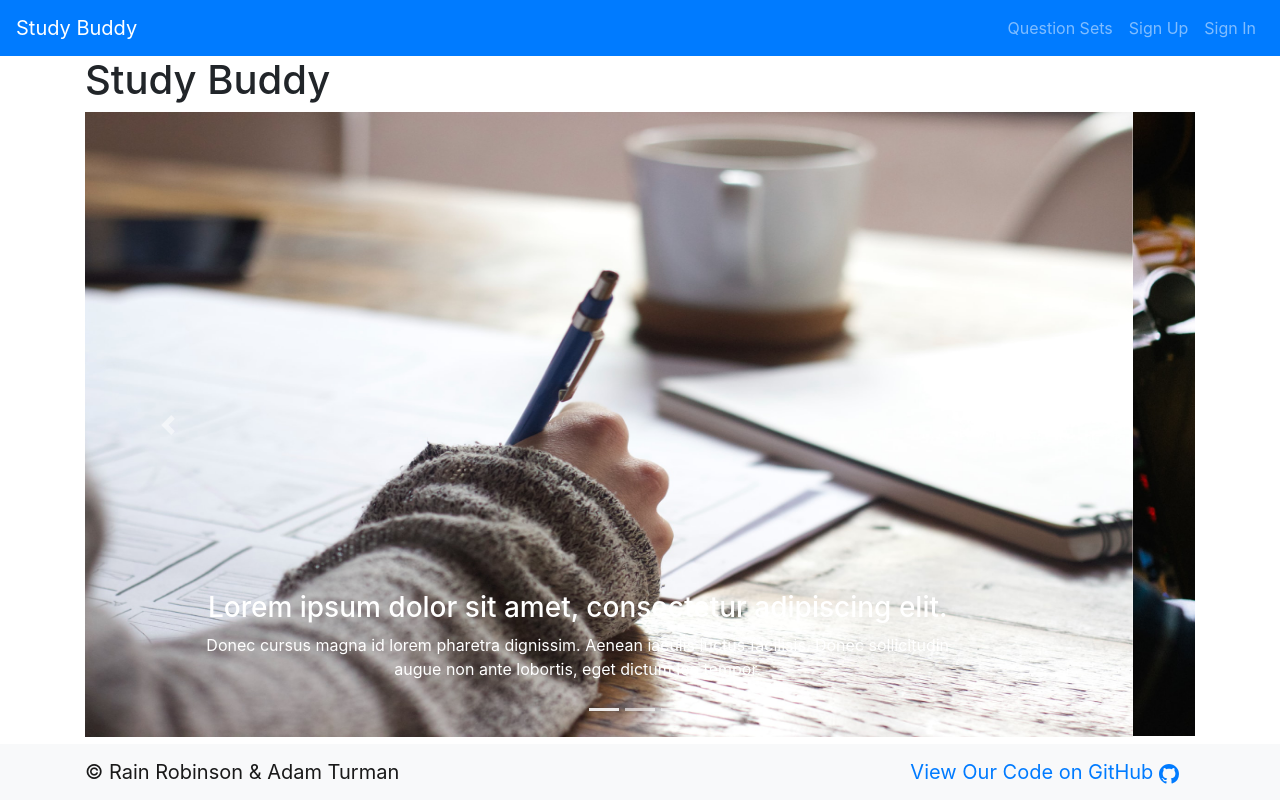
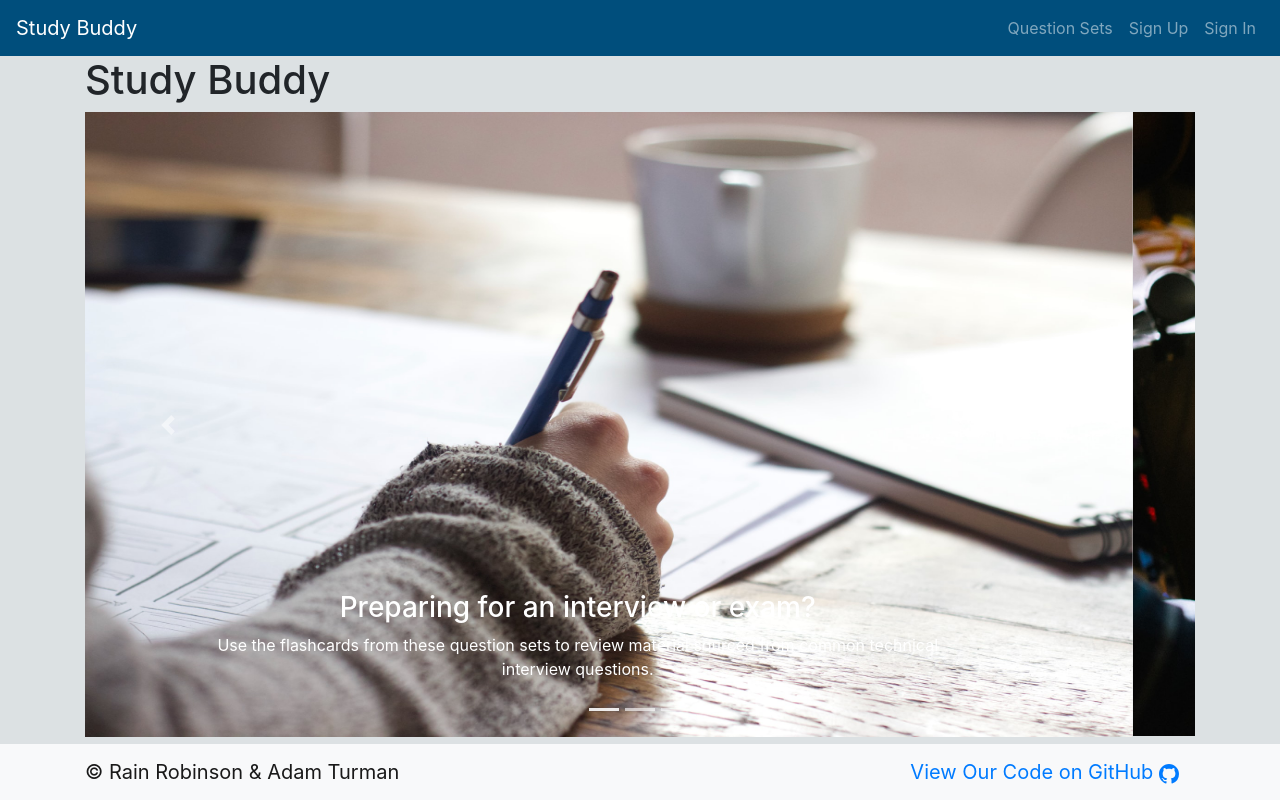
Before and after one commit to Adam-Rain/study_buddy_client, a React app: page /#/ in a window 1280 px wide. Built offline with nearby package versions, Linux system fonts and the light colour scheme.

Commit message:
styling and laid groundwork for a sidebar component

```diff
--- a/package.json
+++ b/package.json
@@ -19,6 +19,7 @@
     "react-card-flip": "^1.0.11",
     "react-dom": "^16.4.2",
     "react-icons": "^4.1.0",
+    "react-pro-sidebar": "^0.5.0",
     "react-router-dom": "^4.3.1",
     "resolve": "1.6.0",
     "url-loader": "0.6.2"
--- a/src/components/Header/Header.js
+++ b/src/components/Header/Header.js
@@ -23,7 +23,7 @@ const alwaysOptions = (
 )
 
 const Header = ({ user }) => (
-  <Navbar bg="primary" variant="dark" expand="md">
+  <Navbar style={{ backgroundColor: '#004E7C' }} variant="dark" expand="md">
     <Navbar.Brand href="#">
       Study Buddy
     </Navbar.Brand>
--- a/src/components/Home/Home.js
+++ b/src/components/Home/Home.js
@@ -25,8 +25,8 @@ function HomeCarousel () {
           />
           <Carousel.Caption>
             <div className={styles.carouselTextDiv}>
-              <h3>Lorem ipsum dolor sit amet, consectetur adipiscing elit.</h3>
-              <p>Donec cursus magna id lorem pharetra dignissim. Aenean iaculis luctus facilisis. Donec sollicitudin augue non ante lobortis, eget dictum leo tempor.</p>
+              <h3>Preparing for an interview or exam?</h3>
+              <p>Use the flashcards from these question sets to review material sourced from common technical interview questions.</p>
             </div>
           </Carousel.Caption>
         </Carousel.Item>
@@ -39,8 +39,8 @@ function HomeCarousel () {
 
           <Carousel.Caption>
             <div className={styles.carouselTextDiv}>
-              <h3>Lorem ipsum dolor sit amet, consectetur adipiscing elit.</h3>
-              <p>Donec cursus magna id lorem pharetra dignissim. Aenean iaculis luctus facilisis. Donec sollicitudin augue non ante lobortis, eget dictum leo tempor.</p>
+              <h3>Want to add a new topic?</h3>
+              <p>The ability to add your own questions from this page will be coming soon! If you&apos;d like to have us add something now, please reach out to us! We are happy to collaborate and add new material to help others reach their goals!</p>
             </div>
           </Carousel.Caption>
         </Carousel.Item>
@@ -53,8 +53,8 @@ function HomeCarousel () {
           />
           <Carousel.Caption>
             <div className={styles.carouselTextDiv}>
-              <h3>Lorem ipsum dolor sit amet, consectetur adipiscing elit.</h3>
-              <p>Donec cursus magna id lorem pharetra dignissim. Aenean iaculis luctus facilisis. Donec sollicitudin augue non ante lobortis, eget dictum leo tempor.</p>
+              <h3>Corrections or Further Clarifications? </h3>
+              <p>Please reach out to us if you&apos;d like to edit a question or an answer - we are all on different stages of our learning journey and we move faster and farther when we go together!</p>
             </div>
           </Carousel.Caption>
         </Carousel.Item>
--- a/src/components/Layout/Layout.js
+++ b/src/components/Layout/Layout.js
@@ -1,13 +1,13 @@
 //  This file is the 'wrapper' for all of the content rendered on the page
-import React from 'react'
+import React, { Fragment } from 'react'
 import Footer from '../Footer/Footer'
 
 const Layout = props => (
-  <div>
+  <Fragment>
     <h1>Study Buddy</h1>
     {props.children}
     <Footer />
-  </div>
+  </Fragment>
 )
 
 export default Layout
--- a/src/components/QuestionCards/QuestionCards.css
+++ b/src/components/QuestionCards/QuestionCards.css
@@ -10,7 +10,7 @@
     align-items: center;
     transform-style: preserve-3d;
     transition: all 0.5s ease;
-    background: yellow;
+    background: #b9bcbd;
 }
 
 :local(.thefront) {
--- a/src/components/QuestionSet/QuestionSet.js
+++ b/src/components/QuestionSet/QuestionSet.js
@@ -4,7 +4,6 @@ import { indexQuestions, indexQuestionSets } from '../../api/questions.js'
 import QuestionCards from '../QuestionCards/QuestionCards'
 import CardGroup from 'react-bootstrap/CardGroup'
 import styles from './QuestionSet.css'
-// import { Footer } from 'react-bootstrap/lib/Modal'
 import Footer from '../Footer/Footer'
 
 const QuestionSet = props => {
--- a/src/components/QuestionSets/QuestionSets.js
+++ b/src/components/QuestionSets/QuestionSets.js
@@ -3,7 +3,6 @@ import Footer from '../Footer/Footer'
 import { withRouter } from 'react-router-dom'
 import { indexQuestionSets } from '../../api/questions.js'
 import QuestionSetTableRow from '../QuestionSetsTableRow/QuestionSetsTableRow'
-// import { Footer } from 'react-bootstrap/lib/Modal'
 
 const QuestionSets = props => {
   const [questionSets, setQuestionSets] = useState([])
@@ -20,7 +19,7 @@ const QuestionSets = props => {
   return (
     <Fragment>
       <h1 style={{ textAlign: 'center' }}>Click a topic to view the questions</h1>
-      <table className="table table-bordered" style={{ textAlign: 'center' }}>
+      <table className="table table-bordered" style={{ textAlign: 'center', backgroundColor: 'white' }}>
         <thead>
           <tr>
             <th scope="col">#</th>
--- a/src/index.scss
+++ b/src/index.scss
@@ -1 +1,9 @@
 @import '~bootstrap/scss/bootstrap';
+
+html, body, #root, #root>div {
+    height: 100%
+  }
+
+  #root {
+    background-color: #DCE1E3;
+}
```
Also changed, not shown: src/components/Sidebar/Sidebar.js (added, +18 -0 lines), 1 other file (tests, documents, lock files or other folders).
